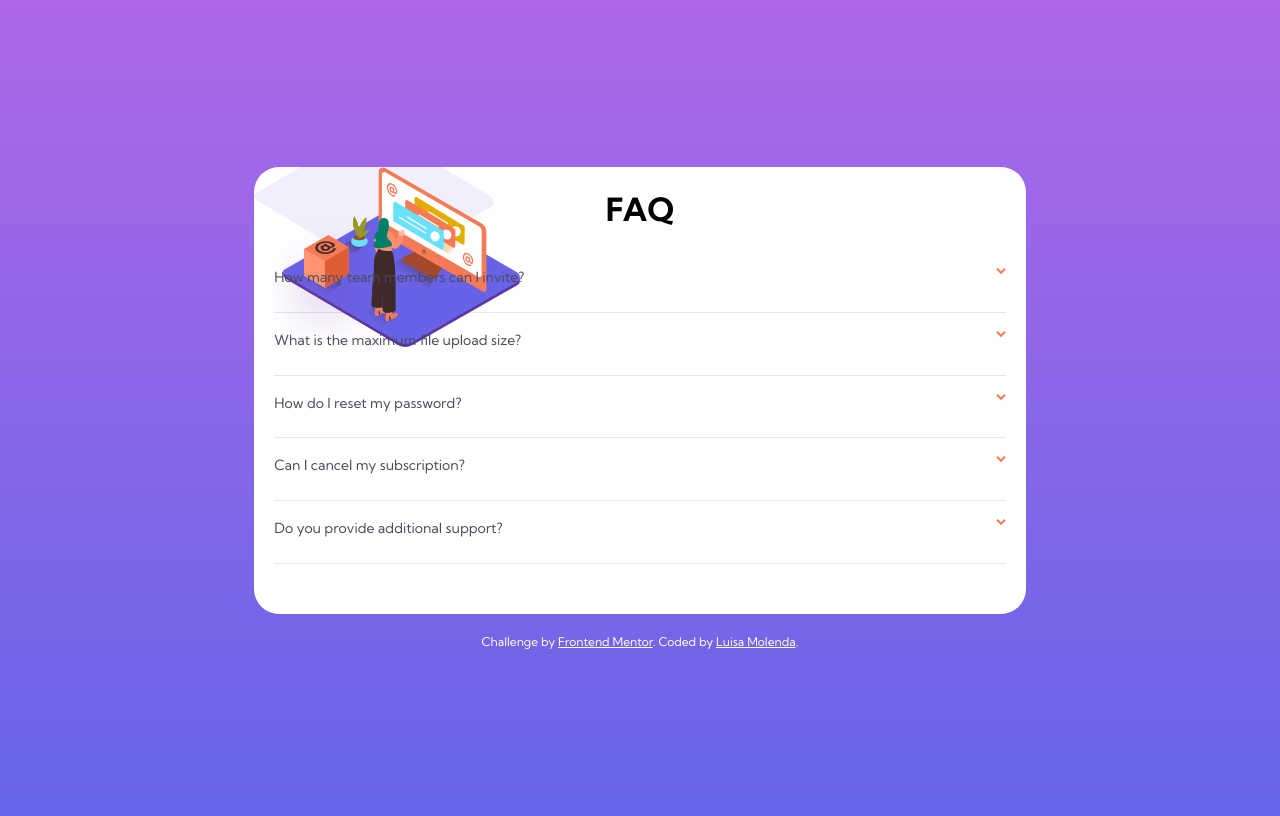
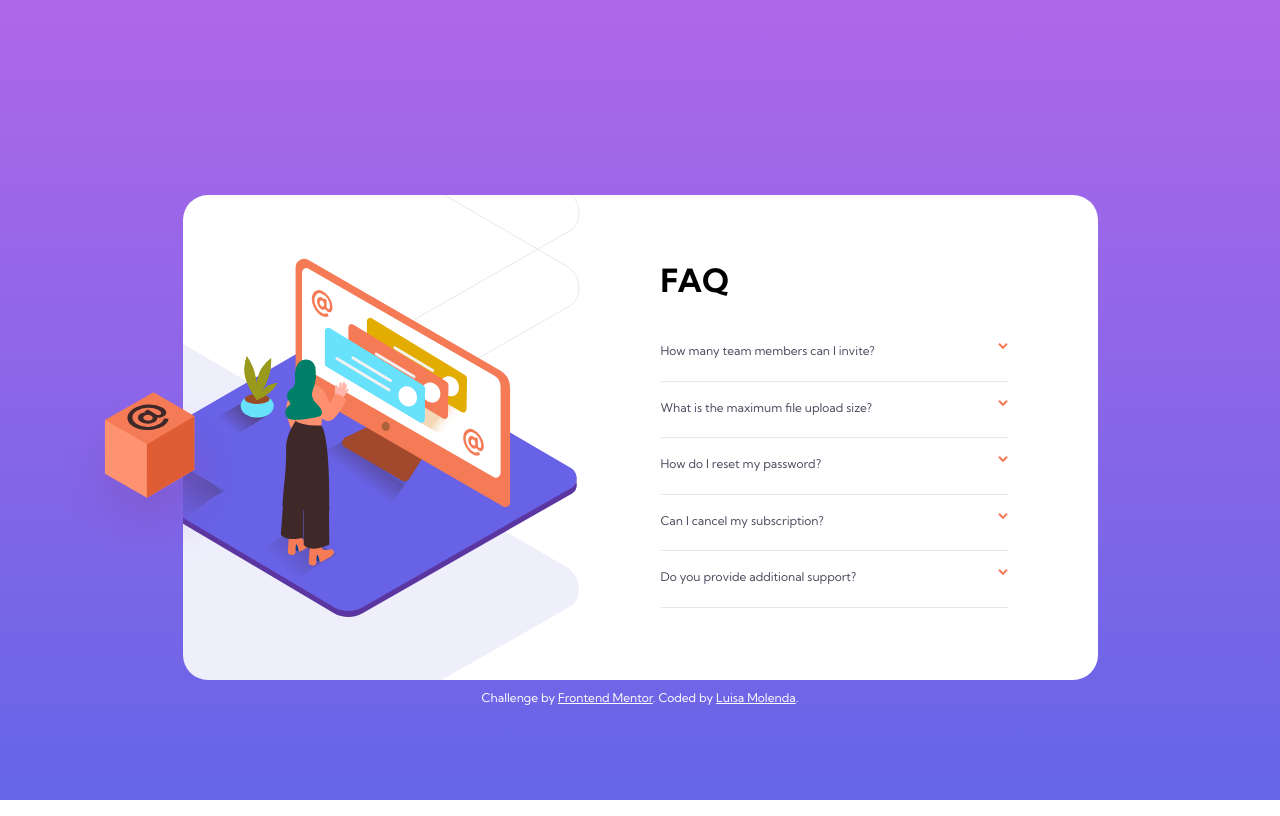
Before and after one commit to molendaluisa/faq-accordion-card-main, a plain HTML site: page index.html in a window 1280 px wide. Drawn offline with Linux system fonts and the light colour scheme.

Commit message:
graphics fixed

```diff
--- a/index.html
+++ b/index.html
@@ -14,72 +14,71 @@
 
 <body>
   <div class="container">
-    <div class="graphics">
-      <!-- <div class="overflow-hidden"> -->
-        <img src="./images/bg-pattern-desktop.svg" alt="background-pattern-desktop" class="bg">
-
+    <div class="graphics-wrapper">
+      <div class="graphics-wrapper-inner">
         <img src="./images/bg-pattern-mobile.svg" alt="background-pattern-mobile" class="bg-mobile">
 
         <img src="./images/illustration-woman-online-desktop.svg" alt="Illustrative Woman" class="woman">
 
         <img src="./images/illustration-woman-online-mobile.svg" alt="woman" class="woman-mobile">
-      <!-- </div> -->
+      </div>
       <img src="./images/illustration-box-desktop.svg" alt="Box" class="box">
     </div>
-    <h1>FAQ</h1>
-    <div class="menu">
-      <li class="menu-item" id="q1">
-        <a href="#q1" class="btn">
+
+    <div class="accordion">
+      <h1>FAQ</h1>
+      <li class="accordion-item" id="q1">
+        <a href="#q1" class="accordion-question">
           How many team members can I invite?
-          <img src="../faq-accordion-card-main/images/icon-arrow-down.svg" alt="Arrow Down">
+          <img src="../faq-accordion-card-main/images/icon-arrow-down.svg" alt="Arrow Down" class="accordion-icon">
         </a>
-        <div class="menu-item-sub">
+        <div class="accordion-answer">
           <p>
             You can invite up to 2 additional users on the Free plan. There is no limit on
             team members for the Premium plan.
           </p>
         </div>
       </li>
-      <li class="menu-item" id="q2">
-        <a href="#q2" class="btn">
+      <li class="accordion-item" id="q2">
+        <a href="#q2" class="accordion-question">
           What is the maximum file upload size?
-          <img src="../faq-accordion-card-main/images/icon-arrow-down.svg" alt="Arrow Down">
+          <img src="../faq-accordion-card-main/images/icon-arrow-down.svg" alt="Arrow Down" class="accordion-icon">
         </a>
-        <div class="menu-item-sub">
+        <div class="accordion-answer">
           <p>
             No more than 2GB. All files in your account must fit your allotted storage space.
           </p>
         </div>
       </li>
-      <li class="menu-item" id="q3">
-        <a href="#q3" class="btn">
+      <li class="accordion-item" id="q3">
+        <a href="#q3" class="accordion-question">
           How do I reset my password?
-          <img src="../faq-accordion-card-main/images/icon-arrow-down.svg" alt="Arrow Down">
+          <img src="../faq-accordion-card-main/images/icon-arrow-down.svg" alt="Arrow Down" class="accordion-icon">
         </a>
-        <div class="menu-item-sub">
+        <div class="accordion-answer">
           <p>
             Click “Forgot password” from the login page or “Change password” from your profile page.
             A reset link will be emailed to you.
           </p>
         </div>
       </li>
-      <li class="menu-item" id="q4">
-        <a href="#q4" class="btn">
+      <li class="accordion-item" id="q4">
+        <a href="#q4" class="accordion-question">
           Can I cancel my subscription?
-          <img src="../faq-accordion-card-main/images/icon-arrow-down.svg" alt="Arrow Down">
+          <img src="../faq-accordion-card-main/images/icon-arrow-down.svg" alt="Arrow Down" class="accordion-icon">
         </a>
-        <div class="menu-item-sub">
+        <div class="accordion-answer">
           <p>
             Yes! Send us a message and we’ll process your request no questions asked.
           </p>
         </div>
       </li>
-      <li class="menu-item" id="q5">
-        <a href="#q5" class="btn">
+      <li class="accordion-item" id="q5">
+        <a href="#q5" class="accordion-question">
           Do you provide additional support?
-          <img src="../faq-accordion-card-main/images/icon-arrow-down.svg" alt="Arrow Down">
+          <img src="../faq-accordion-card-main/images/icon-arrow-down.svg" alt="Arrow Down" class="accordion-icon">
         </a>
-        <div class="menu-item-sub">
+        <div class="accordion-answer">
           <p>
             Chat and email support is available 24/7. Phone lines are open during normal business hours.
           </p>
--- a/src/style.scss
+++ b/src/style.scss
@@ -16,6 +16,8 @@ html {
 }
 
 body {
+  margin: 0;
+  padding: 0;
   min-height: 100vh;
   background-image: linear-gradient($soft-violet, $soft-blue);
   font-family: $kumbhSans;
@@ -26,50 +28,42 @@ body {
 .container {
   background: white;
   border-radius: 25px;
+  margin: 0 20px;
+  margin-top: 100px;
 
   h1 {
     text-align: center;
+    margin-top: 120px;
+    margin-bottom: 0;
   }
 }
-
-.graphics {
+.graphics-wrapper {
   position: relative;
-  height: 100%;
-  width: 100%;
 }
-
-// .overflow-hidden {
-//   position: relative;
-//   height: 100%;
-//   overflow: hidden;
-// }
-
 .bg {
   display: none;
 }
-.bg-mobile {
-  position: absolute;
-  top: 0;
-  left: 0;
-}
-
 .woman {
   display: none;
 }
-
+.bg-mobile {
+  display: block;
+  position: absolute;
+  left: 45px;
+  top: -10px;
+}
 .woman-mobile {
+  display: block;
   position: absolute;
-  top: 0;
-  left: 0;
+  left: 20px;
+  top: -110px;
+}
+.box {
+  display: none;
 }
 
-.box {
-display: none;
-}
-
-.menu {
-  overflow: hidden;
-  margin: 0 20px 50px 20px;
+.accordion {
+  margin: 0 20px 40px 20px;
 
   a {
     text-decoration: none;
@@ -79,16 +73,31 @@ display: none;
     border-bottom: 1px solid $light-grayish-blue;
     overflow: hidden;
 
-    &-sub {
-      overflow: hidden;
-      transition: max-height 0.3s ease-in-out;
+    .accordion-question {
+      display: block;
+      color: $very-dark-grayish-blue;
+      font-size: 12px;
+      position: relative;
+      height: 3.125em;
+      margin-top: 18px;
+      transition-property: all;
+
+      .accordion-icon {
+        position: absolute;
+        right: 0;
+        transition: transform 300ms ease;
+      }
+    }
+
+    .accordion-answer {
+      transition: max-height 0.6s ease-in-out;
       max-height: 0;
 
       p {
         font-size: $text-size;
         position: relative;
         margin-top: 0;
-        margin-right: 35px;
+        margin-right: 25px;
         color: $dark-grayish-blue;
         line-height: 1.5;
       }
@@ -96,30 +105,15 @@ display: none;
   }
 }
 
-.btn {
-  display: block;
-  color: $very-dark-grayish-blue;
-  font-size: 14px;
-  position: relative;
-  height: 3.125em;
-  margin-top: 18px;
-
-  img {
-    position: absolute;
-    right: 0;
-    transition: transform 0.3s ease-in-out;
-  }
-}
-
-.menu-item:target {
-  .menu-item-sub {
+.accordion-item:target {
+  .accordion-answer {
     max-height: 10em;
   }
-  .btn {
+  .accordion-question {
     height: 30px;
     font-weight: $heavy-weight;
 
-    img {
+    .accordion-icon {
       transform: rotate(180deg);
     }
   }
@@ -128,7 +122,7 @@ display: none;
 .attribution {
   color: white;
   text-align: center;
-  margin-top: 20px;
+  margin-top: 10px;
   font-size: $text-size;
 
   a {
@@ -139,3 +133,61 @@ display: none;
     color: $very-dark-blue;
   }
 }
+
+@media (min-width: 400px) {
+  .graphics-wrapper-inner {
+    position: relative;
+    overflow: hidden;
+    background-image: url(../images/bg-pattern-desktop.svg);
+    background-repeat: no-repeat;
+    background-position: 112% 61%;
+    height: 485px;
+    width: 458px;
+  }
+
+  .bg-mobile {
+    display: none;
+  }
+
+  .woman-mobile {
+    display: none;
+  }
+
+  .woman {
+    display: block;
+    position: absolute;
+    top: 13%;
+    left: -17%;
+  }
+
+  .box {
+    display: block;
+    position: absolute;
+    left: -28%;
+    top: 195px;
+  }
+
+  .container {
+    display: flex;
+    width: 915px;
+
+    h1 {
+      text-align: left;
+      margin-top: 65px;
+      margin-bottom: 25px;
+    }
+  }
+
+  .accordion {
+    margin: 0 90px 40px 20px;
+  }
+
+  .accordion-question {
+    height: 2.5em;
+
+    &:hover {
+      color: $soft-red;
+      cursor: pointer;
+    }
+  }
+}
```
Also changed, not shown: src/style.css, 1 other file.
